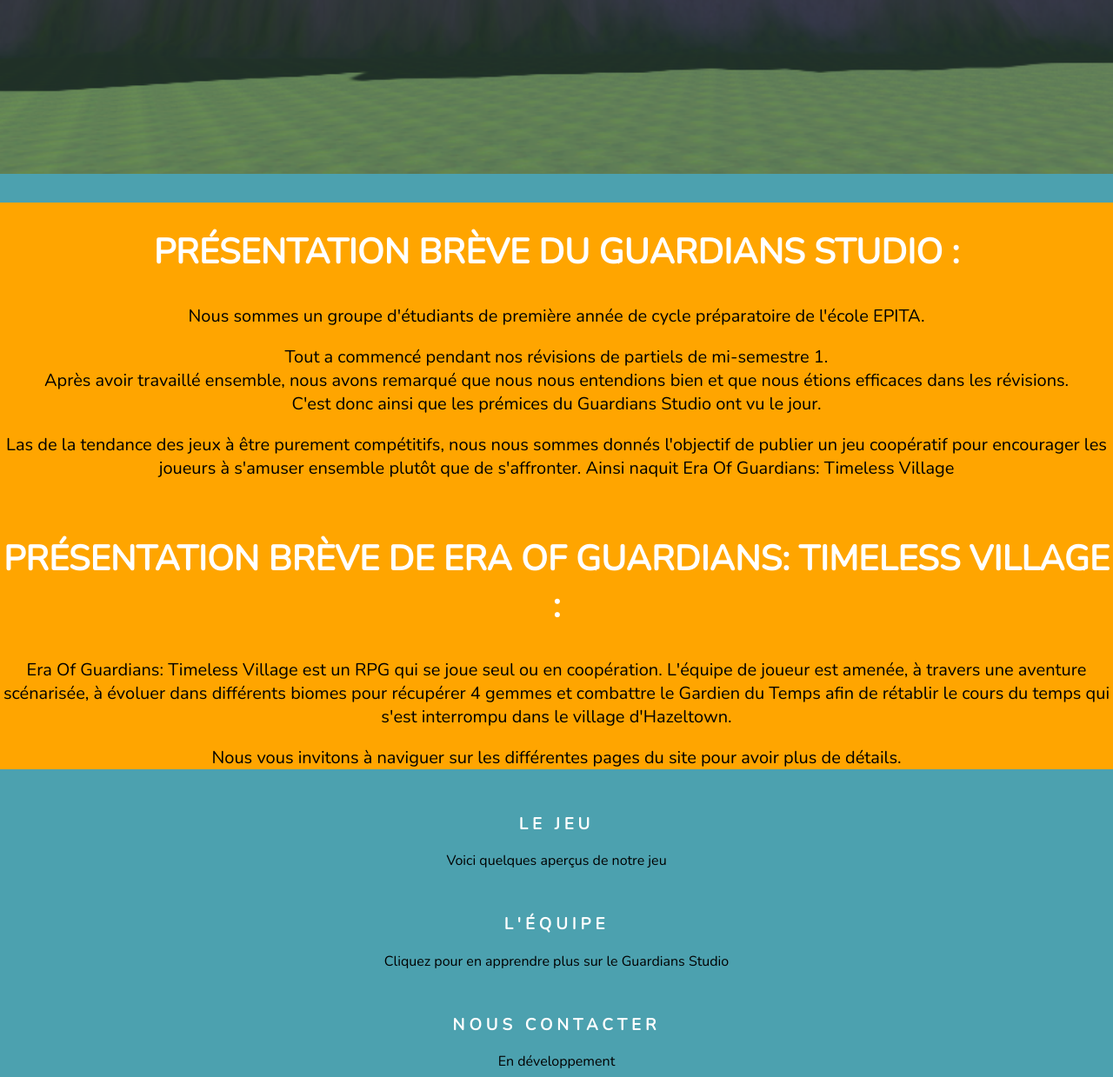
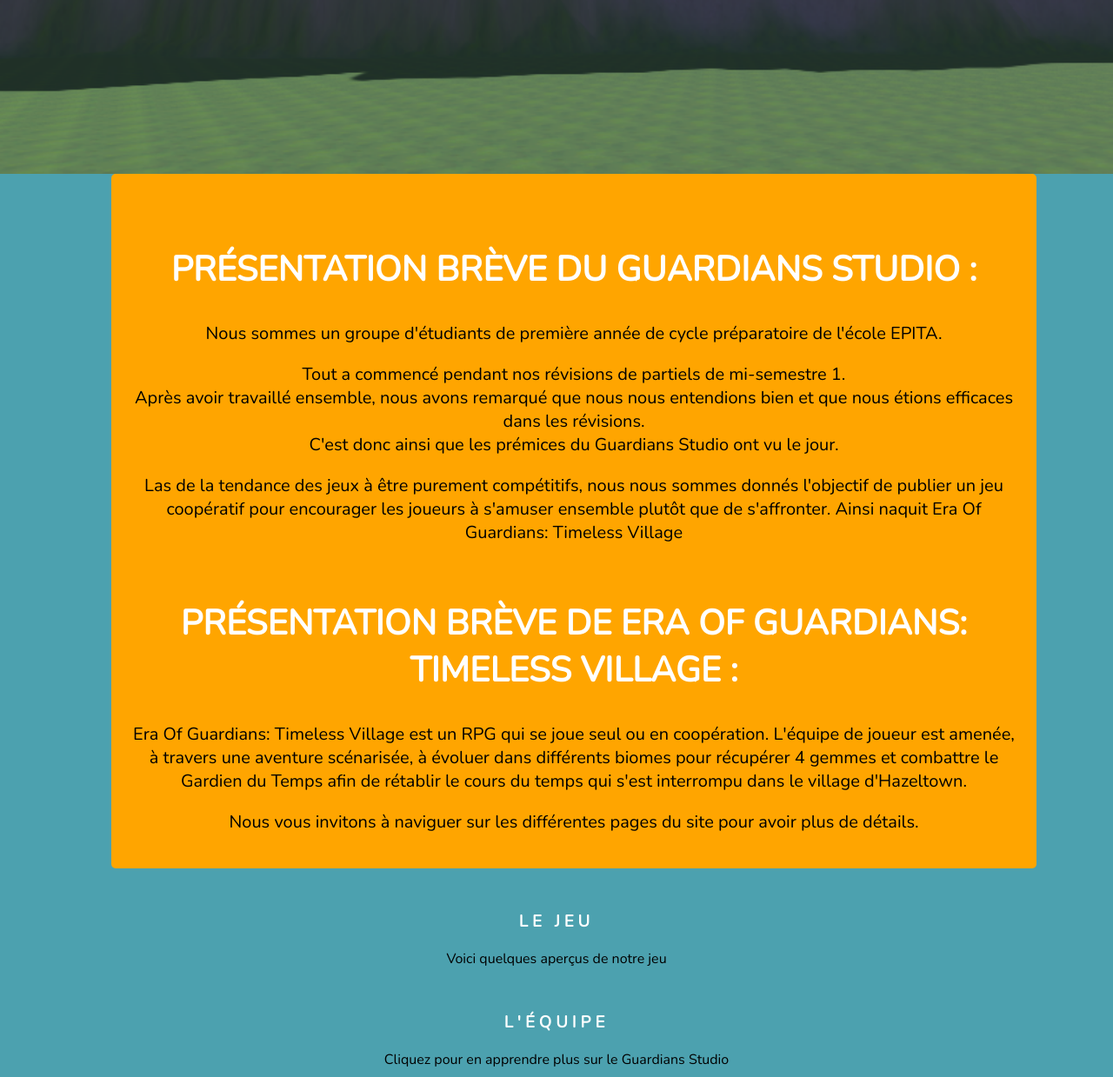
Before and after one commit to Guardians-Studio/WebSite, a PHP site: page /php/main.php in a window 1280 px wide. Shown: the part 499-1738 px from the top of the page at 87% size. Run offline with PHP 8.4, Linux system fonts and the light colour scheme.

Commit message:
modif esthetiques

```diff
--- a/css/header.css
+++ b/css/header.css
@@ -19,7 +19,7 @@
 #lobbyPicture
 {
     padding-top: 150px;
-    background: url(pictures/test_main.png) no-repeat fixed 50% 50%;
+    background: url(../Pictures/main.png) no-repeat fixed 50% 50%;
     background-size: cover;
     height: 599px;
 }
--- a/css/main.css
+++ b/css/main.css
@@ -5,6 +5,11 @@
     font-size: 20px;
     background-color: orange;
     opacity: 1;
+    width: 80%;
+    margin-left: 10%;
+    margin-right: 10%;
+    border-radius: 5px;
+    padding: 20px;
 }
 
 .summary .content
```
